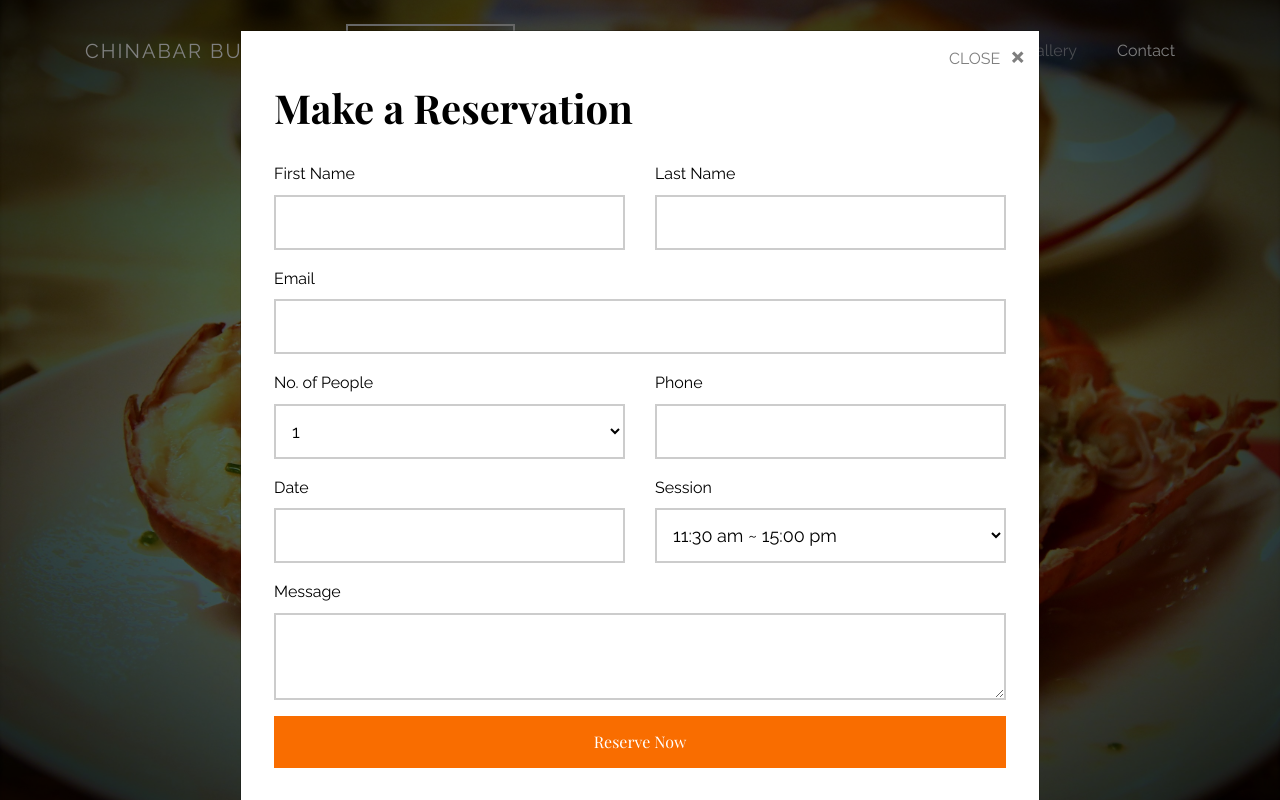
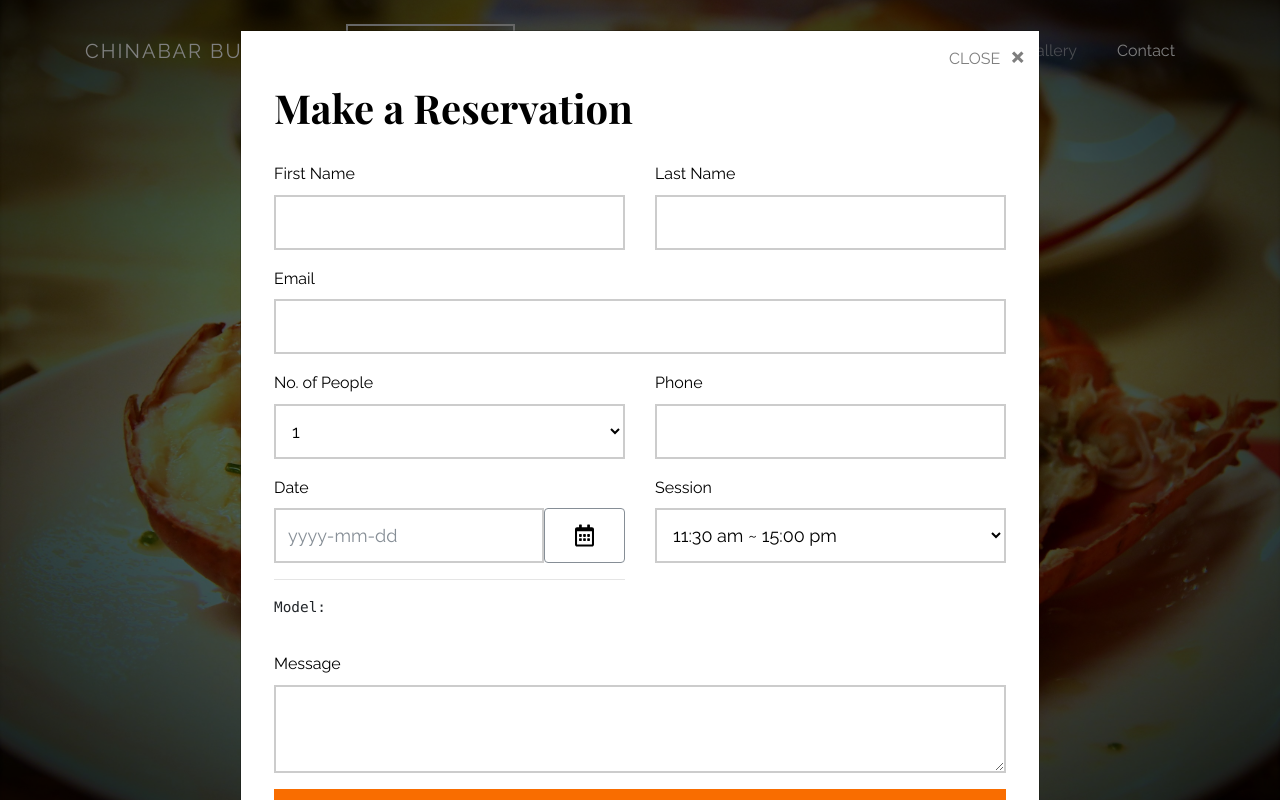
Before and after one commit to joexfactor/china-bar-signature, an Angular app: page / in a window 1280 px wide. Both pictures are taken after a click on the link "Reservation". Shown: the top 800 px of the page. Built offline with nearby package versions, Linux system fonts and the light colour scheme; a web font is replaced by a local one; what @agm/core would draw is missing.

Commit message:
modify datepicker

```diff
--- a/package.json
+++ b/package.json
@@ -25,6 +25,7 @@
     "@angular/platform-browser": "^5.2.0",
     "@angular/platform-browser-dynamic": "^5.2.0",
     "@angular/router": "^5.2.0",
+    "@ng-bootstrap/ng-bootstrap": "^1.1.2",
     "@types/googlemaps": "^3.30.8",
     "connect": "^3.6.6",
     "core-js": "^2.4.1",
--- a/src/app/app.module.ts
+++ b/src/app/app.module.ts
@@ -14,7 +14,8 @@ import { ContactComponent } from './components/contact/contact.component';
 import { FooterComponent } from './components/footer/footer.component';
 
 import { AgmCoreModule } from '@agm/core';
-
+import { NgbModule } from '@ng-bootstrap/ng-bootstrap';
+import { FormsModule } from '@angular/forms';
 
 @NgModule({
   declarations: [
@@ -33,7 +34,9 @@ import { AgmCoreModule } from '@agm/core';
     BrowserModule,
     AgmCoreModule.forRoot({
       apiKey: 'AIzaSyAgjxLOMflam6_646mkR686HaTQ7K2nFP0'
-    })
+    }),
+    NgbModule.forRoot(),
+    FormsModule
   ],
   providers: [],
   bootstrap: [AppComponent]
--- a/src/app/components/navbar/navbar.component.html
+++ b/src/app/components/navbar/navbar.component.html
@@ -89,7 +89,16 @@
               <div class="row">
                 <div class="col-md-6 form-group">
                   <label for="m_date">Date</label>
-                  <input type="text" class="form-control" id="m_date">
+                  <div class="input-group">
+                    <input class="form-control" placeholder="yyyy-mm-dd" name="dp" [(ngModel)]="model" ngbDatepicker #d="ngbDatepicker">
+                    <div class="input-group-append">
+                      <button class="btn btn-outline-secondary" (click)="d.toggle()" type="button">
+                        <img src="../../../assets/images/calendar-icon.svg" style="width: 1.2rem; height: 2.3rem; cursor: pointer;" />
+                      </button>
+                    </div>
+                  </div>
+                  <hr>
+                  <pre>Model: {{ model | json }}</pre>
                 </div>
 
                 <div class="col-md-6 form-group">
--- a/src/app/components/navbar/navbar.component.ts
+++ b/src/app/components/navbar/navbar.component.ts
@@ -1,4 +1,5 @@
 import { Component, OnInit } from '@angular/core';
+import { NgbDateStruct } from '@ng-bootstrap/ng-bootstrap';
 
 @Component({
   selector: 'app-navbar',
@@ -7,6 +8,13 @@ import { Component, OnInit } from '@angular/core';
 })
 export class NavbarComponent implements OnInit {
 
+  model: NgbDateStruct;
+  date: {
+    year: number,
+    month: number,
+    day: number
+  };
+
   constructor() { }
 
   ngOnInit() {
```
Also changed, not shown: src/assets/images/calendar-icon.svg (added), 1 other file (tests, documents, lock files or other folders).
